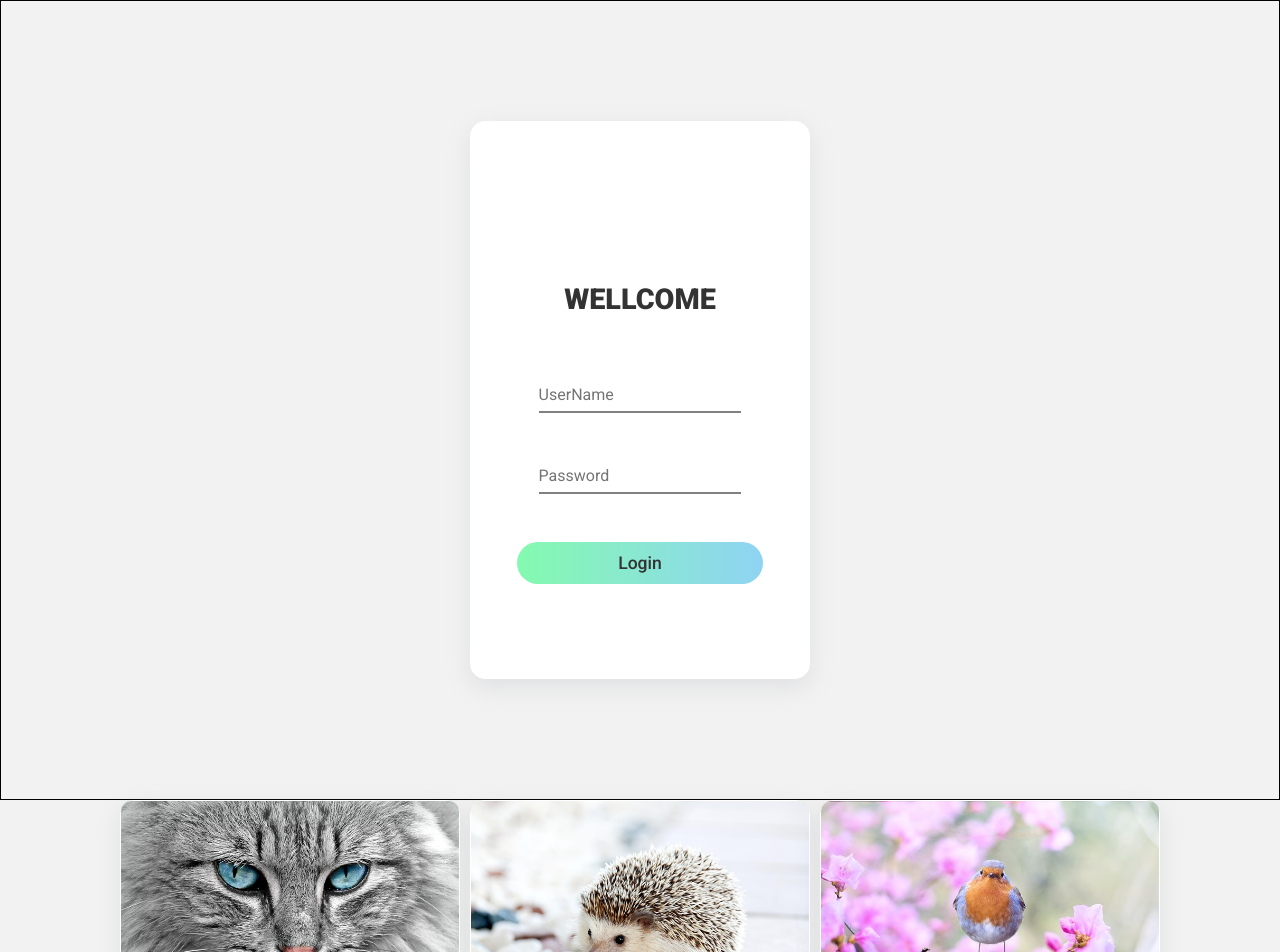
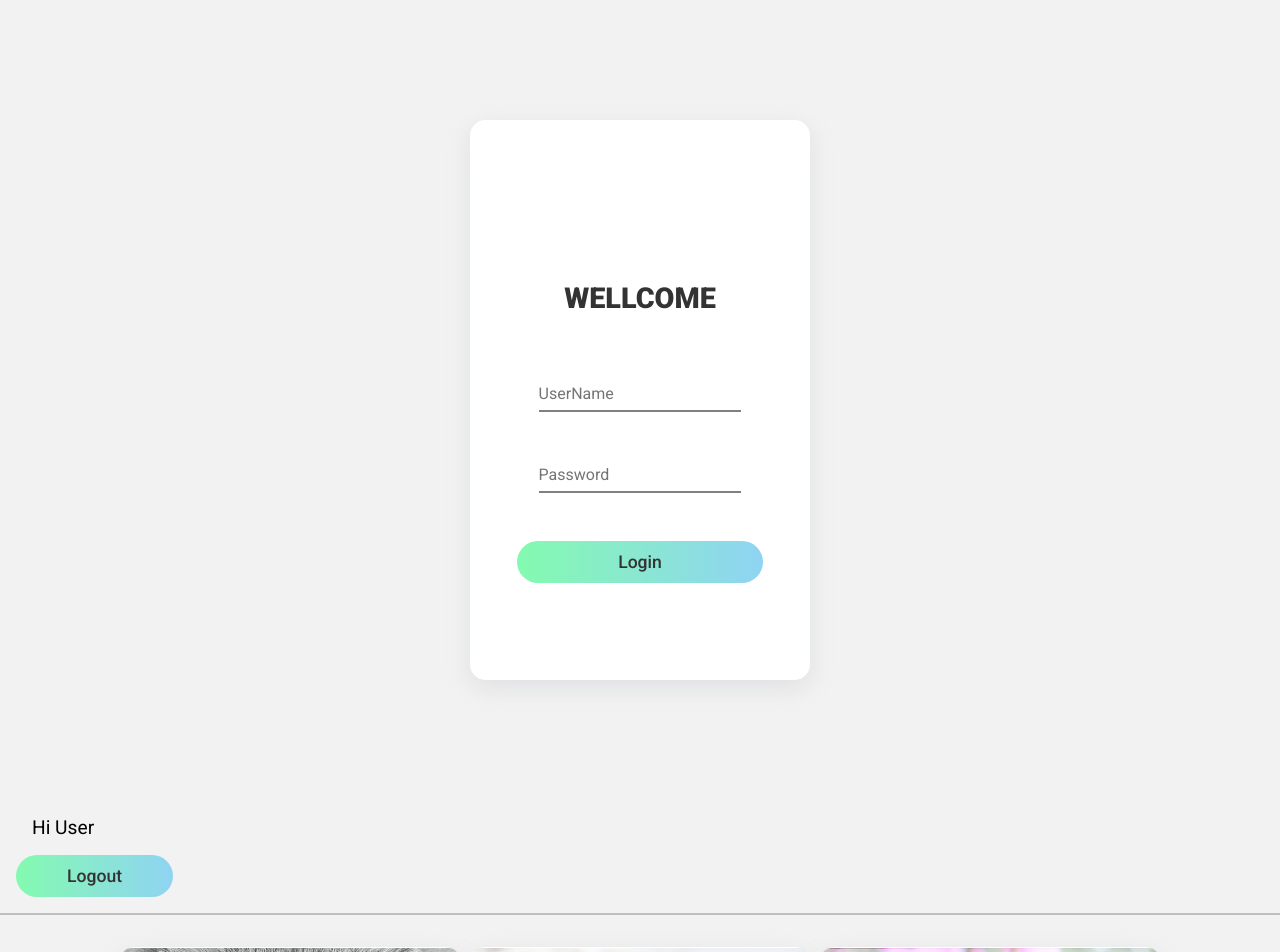
Before and after one commit to Toni-Zoaretz/AS-Project-React-Voting-App, a React (Create React App) app: page / in a window 1280 px wide. Shown: the top 952 px of the page. Built offline with nearby package versions, Linux system fonts and the light colour scheme.

Commit message:
navbar styling only

```diff
--- a/src/components/Navbar.js
+++ b/src/components/Navbar.js
@@ -0,0 +1,12 @@
+import React from "react";
+
+function Navbar() {
+  return (
+    <div className="navbar">
+      <span>Hi User</span>
+      <button className="btn btn-logout">Logout</button>
+    </div>
+  );
+}
+
+export default Navbar;
--- a/src/pages/Voting.js
+++ b/src/pages/Voting.js
@@ -1,4 +1,5 @@
 import React from "react";
+import Navbar from "../components/Navbar";
 import Card from "../components/Card";
 import img1 from "../assets/1.jpg";
 import img2 from "../assets/2.png";
@@ -7,6 +8,7 @@ import img3 from "../assets/3.png";
 function Voting() {
   return (
     <section className="voting-page">
+      <Navbar />
       <div className="card-contanier">
         <Card img={img1} name={"Name Name1"} totalVote={15} />
         <Card img={img2} name={"Name Name2"} totalVote={10} />
--- a/src/styles/index.css
+++ b/src/styles/index.css
@@ -10,11 +10,11 @@
 .wrapper {
   background-color: #f2f2f2;
   height: 100vh;
-  width: 100vw;
+  width: 100%;
   display: flex;
   justify-content: center;
   align-items: center;
-  border: 1px solid black;
+  /* border: 1px solid black; */
 }
 
 .box {
@@ -73,22 +73,22 @@ h2 {
   background-position: right center;
 }
 
-/* -------------------------card----------------------- */
+/* -------------------------voting-page----------------------- */
 .voting-page {
-  /* //height media qurei */
   height: 100vh;
   width: 100%;
   display: flex;
   flex-direction: column;
   background-color: #f2f2f2;
 }
-
+/* -------------------------card----------------------- */
 .card-contanier {
   display: flex;
   gap: 10px;
   justify-content: center;
   align-items: center;
   flex-wrap: wrap;
+  padding-top: 2rem;
 }
 
 .card {
@@ -96,24 +96,19 @@ h2 {
   display: flex;
   flex-direction: column;
   align-items: center;
-  /* gap: 2rem; */
-  /* padding-top: 10rem; */
   background-color: white;
   border-radius: 15px;
   width: 18%;
   height: 450px;
   border: 1px solid white;
   box-shadow: rgba(149, 157, 165, 0.2) 0px 8px 24px;
-  /* border: 1px solid #333; */
   min-width: 340px;
 }
 
-/* On mouse-over, add a deeper shadow */
 .card:hover {
   box-shadow: 0 8px 16px 0 rgba(0, 0, 0, 0.2);
 }
 
-/* Add some padding inside the card container */
 .container {
   padding: 2px 16px;
   text-align: center;
@@ -131,3 +126,22 @@ img {
   width: 100%;
   border-radius: 10px;
 }
+
+/* ------------------navbar-------------------------- */
+.navbar {
+  padding: 1rem;
+  border-bottom: 2px solid rgba(128, 128, 128, 0.458);
+  display: flex;
+  flex-direction: column;
+  justify-content: center;
+  align-items: flex-start;
+}
+
+.navbar span {
+  font-size: 1.2rem;
+  padding-left: 1rem;
+}
+
+.navbar .btn-logout {
+  padding: 10px 50px;
+}
```
Also changed, not shown: src/components/BtnLogOut.js (deleted).
